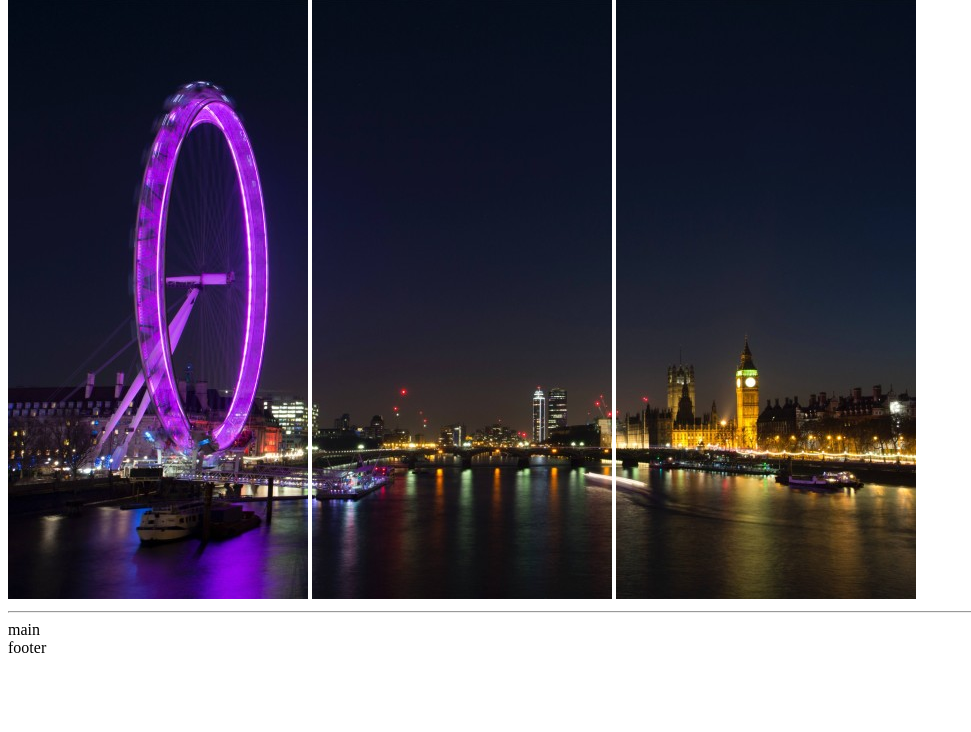
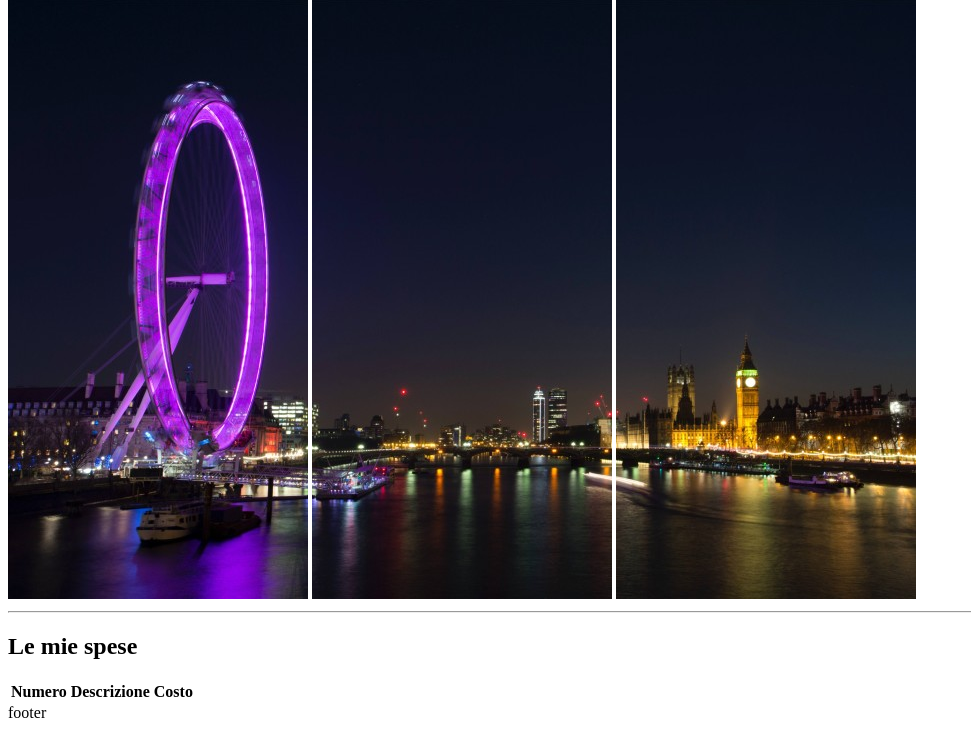
Before and after one commit to GiacWebDev/html-london-trip, a plain HTML site: page index.html in a window 1280 px wide. Shown: the part 68-800 px from the top of the page, without its empty margins (0-971 px from the left). Drawn offline with Linux system fonts and the light colour scheme; files whose address does not match are found by name.

Commit message:
spostamento INDEX fuori cartella asset

```diff
--- a/assets/index.html
+++ b/index.html
@@ -19,7 +19,23 @@
     <hr>
   </header>
 
-  <main>main</main>
+  <main>
+    <section>
+      <h2>Le mie spese</h2>
+
+      <!-- tabella -->
+      <table>
+        <thead>
+          <tr>
+            <th>Numero</th>
+            <th>Descrizione</th>
+            <th>Costo</th>
+          </tr>
+        </thead>
+
+      </table>
+    </section>
+  </main>
 
   <footer>footer</footer>
 
```
